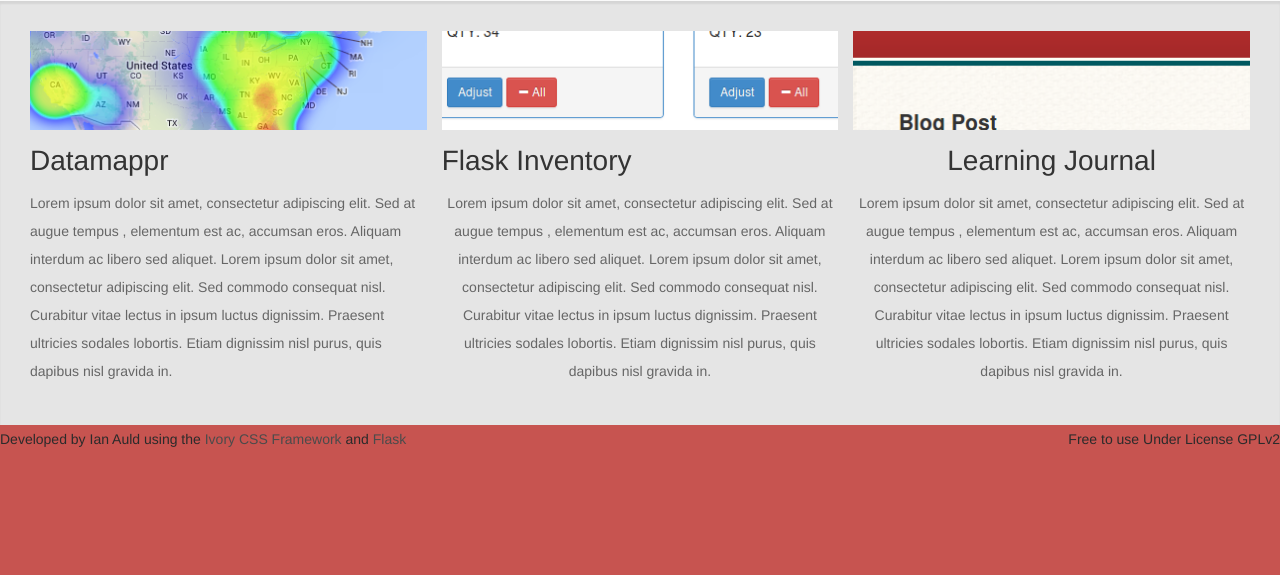
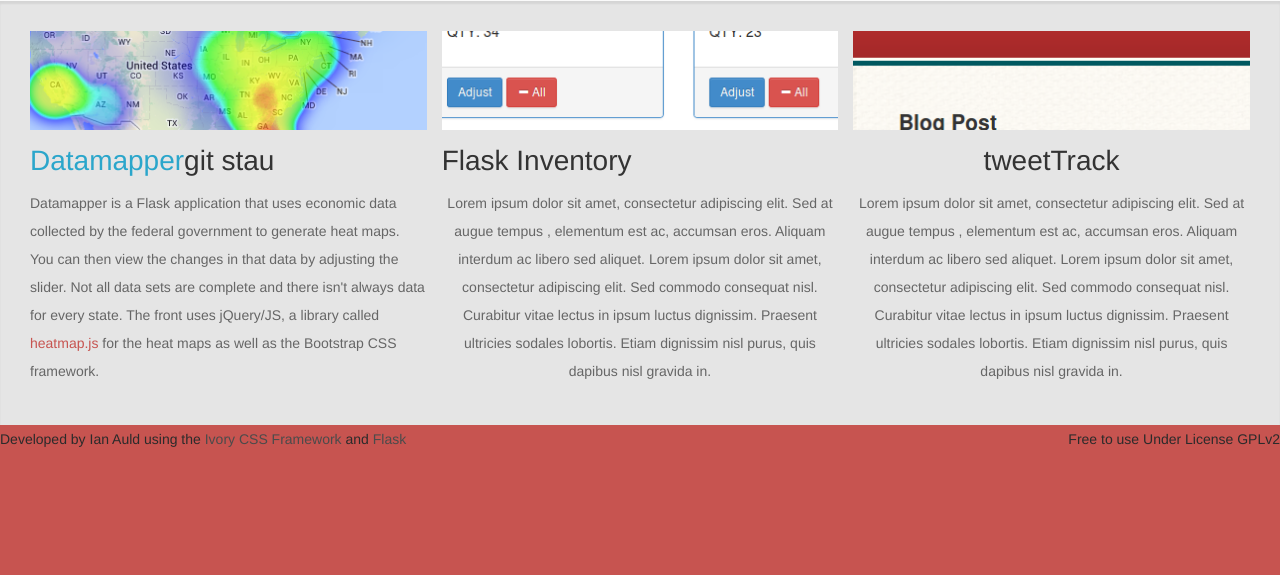
Before and after one commit to im-auld/ima-webdev, a Flask app: page /about/ in a window 1280 px wide. Shown: the part 613-1188 px from the top of the page. Run offline with Flask 2, Linux system fonts and the light colour scheme.

Commit message:
Updated info for Datamapper demo

```diff
--- a/app/templates/demos.html
+++ b/app/templates/demos.html
@@ -2,13 +2,14 @@
     <figure>
         <img style="width:100%;" src="{{ url_for('static', filename='img/datamappr.png') }}">
     </figure>
-    <h3>Datamappr</h3>
+    <h3><a href="http://datamappr.herokuapp.com">Datamapper</a>git stau</h3>
     <p>
-        Lorem ipsum dolor sit amet, consectetur adipiscing elit. Sed at augue tempus
-        , elementum est ac, accumsan eros. Aliquam interdum ac libero sed aliquet.
-        Lorem ipsum dolor sit amet, consectetur adipiscing elit. Sed commodo consequat
-        nisl. Curabitur vitae lectus in ipsum luctus dignissim. Praesent ultricies
-        sodales lobortis. Etiam dignissim nisl purus, quis dapibus nisl gravida in.
+        Datamapper is a Flask application that uses economic data collected by
+        the federal government to generate heat maps. You can then view the changes
+        in that data by adjusting the slider. Not all data sets are complete and
+        there isn't always data for every state. The front uses jQuery/JS, a
+        library called <a href="http://www.patrick-wied.at/static/heatmapjs/">heatmap.js</a>
+        for the heat maps as well as the Bootstrap CSS framework.
     </p>
 </div>
 <div class="c4 middle-4 demo">
@@ -28,7 +29,7 @@
     <figure>
         <img style="width:100%;" src="{{ url_for('static', filename='img/journal.png') }}">
     </figure>
-    <h3 class="text-center">Learning Journal</h3>
+    <h3 class="text-center">tweetTrack</h3>
     <p class="text-center">
         Lorem ipsum dolor sit amet, consectetur adipiscing elit. Sed at augue tempus
         , elementum est ac, accumsan eros. Aliquam interdum ac libero sed aliquet.
```
